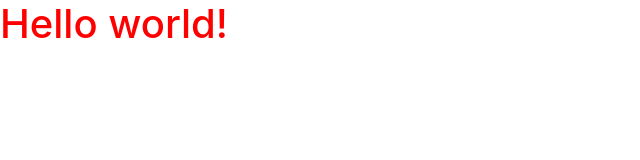
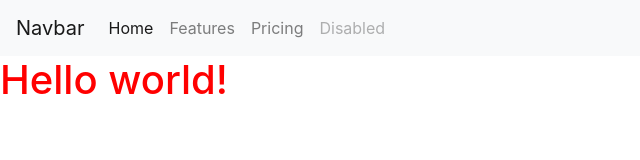
Before and after one commit to jonathanjwatson/maintenance-tracker, a plain HTML site: page index.html in a window 1280 px wide. Shown: the whole page, without its empty margins (0-640 px from the left). Drawn offline with nearby package versions, Linux system fonts and the light colour scheme.

Commit message:
added nav

```diff
--- a/index.html
+++ b/index.html
@@ -5,38 +5,53 @@
 <!--[if gt IE 8]><!-->
 <html class="no-js">
 <!--<![endif]-->
+
 <head>
   <meta charset="utf-8" />
   <meta http-equiv="X-UA-Compatible" content="IE=edge" />
   <title></title>
   <meta name="description" content="" />
   <meta name="viewport" content="width=device-width, initial-scale=1" />
-    <link
-      rel="stylesheet"
-      href="https://stackpath.bootstrapcdn.com/bootstrap/4.5.2/css/bootstrap.min.css"
-      integrity="sha384-JcKb8q3iqJ61gNV9KGb8thSsNjpSL0n8PARn9HuZOnIxN0hoP+VmmDGMN5t9UJ0Z"
-      crossorigin="anonymous"
-    />
+  <link rel="stylesheet" href="https://stackpath.bootstrapcdn.com/bootstrap/4.5.2/css/bootstrap.min.css"
+    integrity="sha384-JcKb8q3iqJ61gNV9KGb8thSsNjpSL0n8PARn9HuZOnIxN0hoP+VmmDGMN5t9UJ0Z" crossorigin="anonymous" />
   <link rel="stylesheet" href="./assets/css/style.css" />
-    <script
-      src="https://code.jquery.com/jquery-3.5.1.min.js"
-      integrity="sha256-9/aliU8dGd2tb6OSsuzixeV4y/faTqgFtohetphbbj0="
-      crossorigin="anonymous"
-    ></script>
-    <script
-      src="https://cdn.jsdelivr.net/npm/popper.js@1.16.1/dist/umd/popper.min.js"
+  <script src="https://code.jquery.com/jquery-3.5.1.min.js"
+    integrity="sha256-9/aliU8dGd2tb6OSsuzixeV4y/faTqgFtohetphbbj0=" crossorigin="anonymous"></script>
+  <script src="https://cdn.jsdelivr.net/npm/popper.js@1.16.1/dist/umd/popper.min.js"
     integrity="sha384-9/reFTGAW83EW2RDu2S0VKaIzap3H66lZH81PoYlFhbGU+6BZp6G7niu735Sk7lN"
-      crossorigin="anonymous"
-    ></script>
-    <script
-      src="https://stackpath.bootstrapcdn.com/bootstrap/4.5.2/js/bootstrap.min.js"
+    crossorigin="anonymous"></script>
+  <script src="https://stackpath.bootstrapcdn.com/bootstrap/4.5.2/js/bootstrap.min.js"
     integrity="sha384-B4gt1jrGC7Jh4AgTPSdUtOBvfO8shuf57BaghqFfPlYxofvL8/KUEfYiJOMMV+rV"
-      crossorigin="anonymous"
-    ></script>
+    crossorigin="anonymous"></script>
 </head>
+
 <body>
+  <nav class="navbar navbar-expand-lg navbar-light bg-light">
+    <a class="navbar-brand" href="#">Navbar</a>
+    <button class="navbar-toggler" type="button" data-toggle="collapse" data-target="#navbarNav"
+      aria-controls="navbarNav" aria-expanded="false" aria-label="Toggle navigation">
+      <span class="navbar-toggler-icon"></span>
+    </button>
+    <div class="collapse navbar-collapse" id="navbarNav">
+      <ul class="navbar-nav">
+        <li class="nav-item active">
+          <a class="nav-link" href="#">Home <span class="sr-only">(current)</span></a>
+        </li>
+        <li class="nav-item">
+          <a class="nav-link" href="#">Features</a>
+        </li>
+        <li class="nav-item">
+          <a class="nav-link" href="#">Pricing</a>
+        </li>
+        <li class="nav-item">
+          <a class="nav-link disabled" href="#" tabindex="-1" aria-disabled="true">Disabled</a>
+        </li>
+      </ul>
+    </div>
+  </nav>
   <h1>Hello world!</h1>
 
   <script src="./assets/js/script.js"></script>
 </body>
+
 </html>
```
Lines whose indentation alone changed are shown as unchanged.
